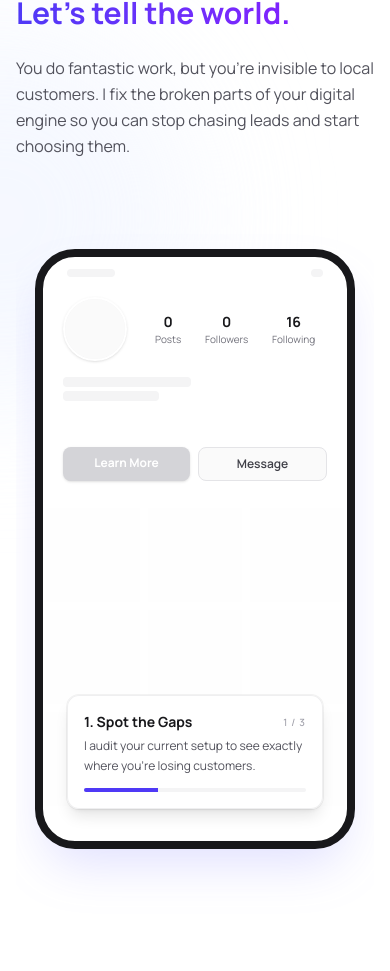
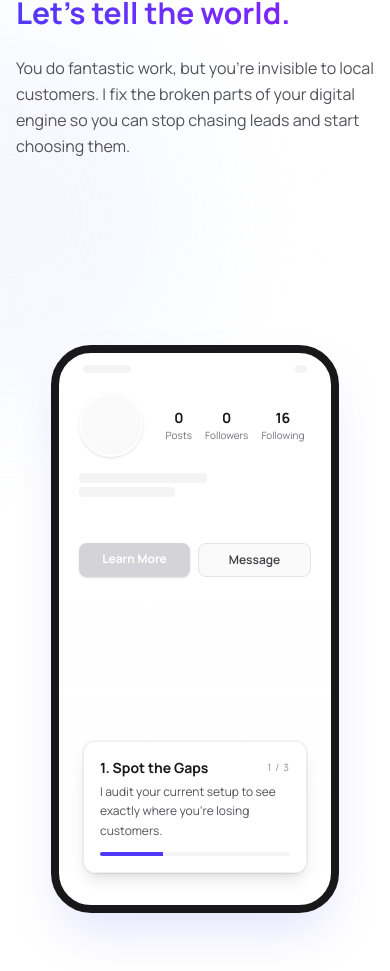
Before and after one commit to finnjefferis/jss, a Next.js app: page / in a window 390 px wide. Shown: the part 957-1928 px from the top of the page. Built offline with nearby package versions, Linux system fonts and the light colour scheme.

Commit message:
fixed swipe?

```diff
--- a/src/app/components/HeroVisualMobile.tsx
+++ b/src/app/components/HeroVisualMobile.tsx
@@ -1,7 +1,7 @@
 "use client";
 
 import { useState, useRef, useEffect } from "react";
-import { ChevronDown } from "lucide-react"; // Changed to Down arrow
+import { ChevronDown } from "lucide-react";
 import { InstagramGrowthSimulator } from "./InstagramGrowthSimulator";
 
 const STEPS = [
@@ -24,58 +24,48 @@ const STEPS = [
 
 export function MobileGrowthSwiper() {
   const [activeIndex, setActiveIndex] = useState(0);
-  const containerRef = useRef<HTMLDivElement>(null);
-  const [showScrollCue, setShowScrollCue] = useState(true);
+  const [hasStarted, setHasStarted] = useState(false);
+
+  // Refs for the invisible triggers
+  const triggersRef = useRef<(HTMLDivElement | null)[]>([]);
 
   useEffect(() => {
-    const handleScroll = () => {
-      if (!containerRef.current) return;
+    const observers: IntersectionObserver[] = [];
 
-      const rect = containerRef.current.getBoundingClientRect();
-      const viewportHeight = window.innerHeight;
-      const totalHeight = rect.height;
+    triggersRef.current.forEach((trigger, index) => {
+      if (!trigger) return;
 
-      // Calculate progress: 0 when top enters view, 1 when bottom leaves view
-      // We want to track specifically when the sticky element is "active"
+      const observer = new IntersectionObserver(
+        (entries) => {
+          entries.forEach((entry) => {
+            if (entry.isIntersecting) {
+              setActiveIndex(index);
+              if (index > 0) setHasStarted(true);
+            }
+          });
+        },
+        {
+          // This margin creates a "sweet spot" line across the center of the screen.
+          // The trigger only activates when it crosses this center line.
+          rootMargin: "-45% 0px -45% 0px",
+          threshold: 0,
+        }
+      );
 
-      // How far have we scrolled INTO the container?
-      const scrolledDistance = -rect.top;
-      // The scrollable distance effectively available for switching steps
-      const effectiveScrollHeight = totalHeight - viewportHeight;
+      observer.observe(trigger);
+      observers.push(observer);
+    });
 
-      if (effectiveScrollHeight <= 0) return;
-
-      // Normalize between 0 and 1
-      let progress = scrolledDistance / effectiveScrollHeight;
-      progress = Math.max(0, Math.min(1, progress));
-
-      // Map progress to steps (0 to 2)
-      // 0.00 - 0.33 -> Step 0
-      // 0.33 - 0.66 -> Step 1
-      // 0.66 - 1.00 -> Step 2
-      const newIndex = Math.floor(progress * STEPS.length);
-      const boundedIndex = Math.min(STEPS.length - 1, Math.max(0, newIndex));
-
-      setActiveIndex(boundedIndex);
-
-      // Hide the cue once they start scrolling deep into it
-      if (progress > 0.05) {
-        setShowScrollCue(false);
-      }
+    return () => {
+      observers.forEach((obs) => obs.disconnect());
     };
-
-    window.addEventListener("scroll", handleScroll, { passive: true });
-    handleScroll(); // Check initial position
-
-    return () => window.removeEventListener("scroll", handleScroll);
   }, []);
 
   const activeStep = STEPS[activeIndex];
 
   return (
-    // 1. OUTER TRACK: 300vh height ensures we have "space" to scroll through 3 steps
-    // The negative margin accounts for spacing in your parent layout if needed
-    <div ref={containerRef} className="relative h-[300vh] -mt-20 mb-20">
+    // PARENT: Holds the height for the scroll duration
+    <div className="lg:hidden relative">
 
       <style>{`
         @keyframes gentle-bounce-vertical {
@@ -84,26 +74,28 @@ export function MobileGrowthSwiper() {
         }
       `}</style>
 
-      {/* 2. STICKY CONTAINER: Locks to the screen center while parent scrolls */}
-      <div className="sticky top-0 flex h-screen w-full items-center justify-center overflow-hidden">
+      {/* 1. THE STICKY STAGE (Visuals) */}
+      {/* This stays pinned to the screen while you scroll through the container */}
+      <div className="sticky top-0 h-screen flex items-center justify-center overflow-hidden">
 
-        {/* The Phone visual wrapper */}
-        <div className="relative w-full max-w-[20rem]">
-
+        <div className="relative w-full max-w-[20rem] px-4">
            <InstagramGrowthSimulator stage={activeStep.id}>
-
-            {/* CONTENT CARD */}
+             {/* CARD OVERLAY */}
              <div className="bg-white/95 backdrop-blur-md p-4 rounded-xl shadow-lg border border-zinc-200/60 ring-1 ring-zinc-900/5 relative z-30 mx-2 mb-4 transition-all duration-300">
                 <div className="flex items-center justify-between mb-1">
-                 <h3 className="font-bold text-zinc-900 text-sm transition-all duration-300">{activeStep.title}</h3>
-                 <span className="text-[10px] font-medium text-zinc-400 uppercase tracking-widest">{activeIndex + 1} / 3</span>
+                   <h3 className="font-bold text-zinc-900 text-sm transition-all duration-300">
+                     {activeStep.title}
+                   </h3>
+                   <span className="text-[10px] font-medium text-zinc-400 uppercase tracking-widest">
+                     {activeIndex + 1} / 3
+                   </span>
                 </div>
 
                 <p className="text-xs text-zinc-600 leading-relaxed min-h-[40px] transition-all duration-300">
                   {activeStep.text}
                 </p>
 
-              {/* Progress Bar instead of dots for Scrollytelling feel */}
+                {/* Progress Bar */}
                 <div className="mt-3 h-1 w-full rounded-full bg-zinc-100 overflow-hidden">
                   <div
                     className="h-full bg-indigo-600 transition-all duration-500 ease-out"
@@ -111,15 +103,13 @@ export function MobileGrowthSwiper() {
                   />
                 </div>
               </div>
-
            </InstagramGrowthSimulator>
 
-          {/* SCROLL CUE OVERLAY */}
-          {/* Fades out once user starts scrolling */}
+           {/* SCROLL CUE (Fades out after start) */}
            <div
               className={`
                 absolute inset-0 z-40 flex flex-col items-center justify-center transition-opacity duration-500 pointer-events-none
-              ${showScrollCue ? "opacity-100" : "opacity-0"}
+                ${!hasStarted && activeIndex === 0 ? "opacity-100" : "opacity-0"}
               `}
             >
                <div
@@ -129,7 +119,6 @@ export function MobileGrowthSwiper() {
                  <div className="bg-indigo-600 p-3 rounded-full shadow-xl ring-4 ring-white/50 mb-3">
                      <ChevronDown className="h-6 w-6 text-white stroke-[3px]" />
                  </div>
-
                  <div className="bg-white/95 px-4 py-1.5 rounded-full shadow-md border border-indigo-100 backdrop-blur-sm">
                     <p className="text-xs font-bold text-indigo-600 uppercase tracking-widest">
                         Scroll to grow
@@ -137,9 +126,23 @@ export function MobileGrowthSwiper() {
                  </div>
                </div>
             </div>
-
         </div>
       </div>
+
+      {/* 2. THE INVISIBLE TRIGGERS (Scroll Track) */}
+      {/* These sit "underneath" the sticky visual. As you scroll past them, they trigger the changes. */}
+      <div className="relative -mt-[100vh] z-0">
+        {STEPS.map((_, i) => (
+          <div
+            key={i}
+            ref={(el) => { triggersRef.current[i] = el; }} // Fixed ref assignment
+            className="h-[80vh] w-full pointer-events-none" // 80vh per step ensures a deliberate swipe
+          />
+        ))}
+        {/* Extra space at bottom to allow scrolling past the final step smoothly */}
+        <div className="h-[20vh] w-full pointer-events-none" />
+      </div>
+
     </div>
   );
 }
```
Lines whose indentation alone changed are shown as unchanged.
